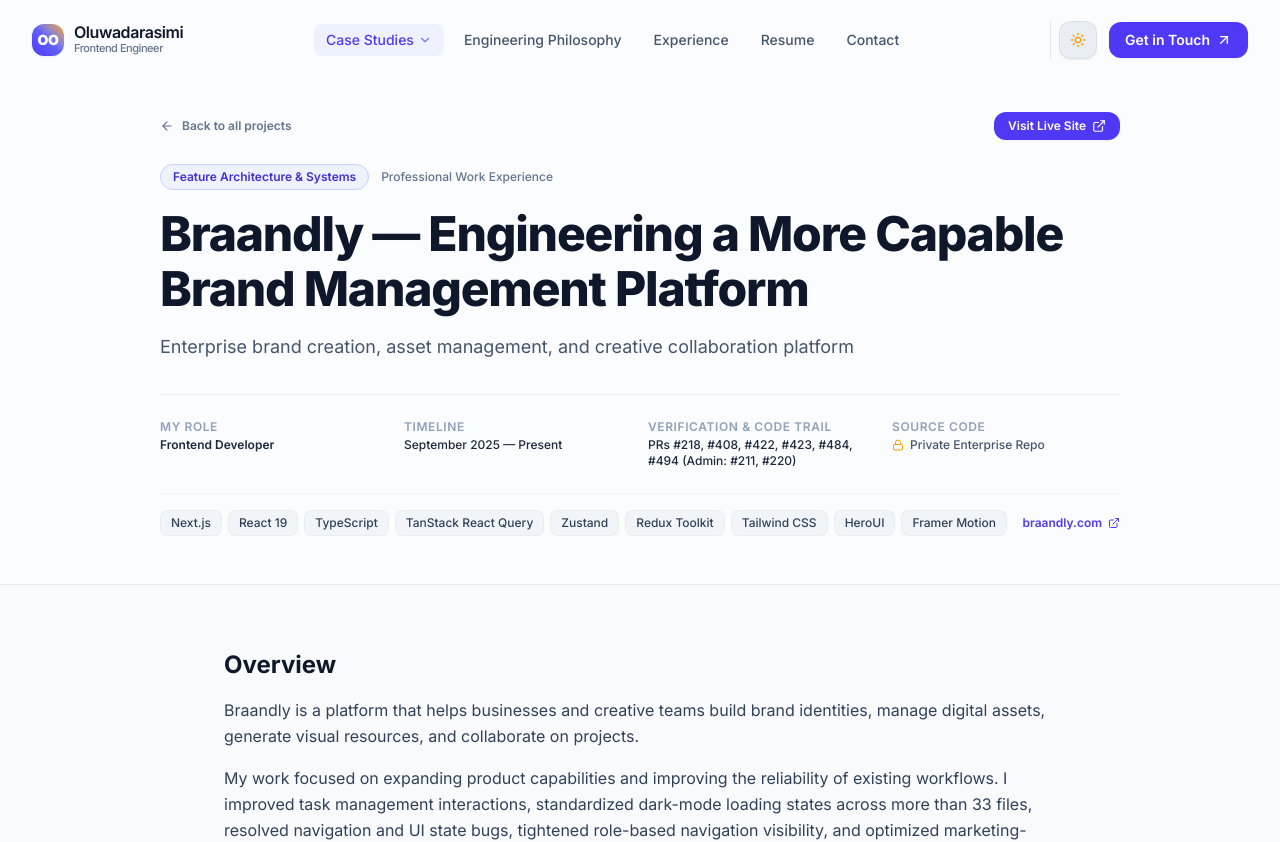
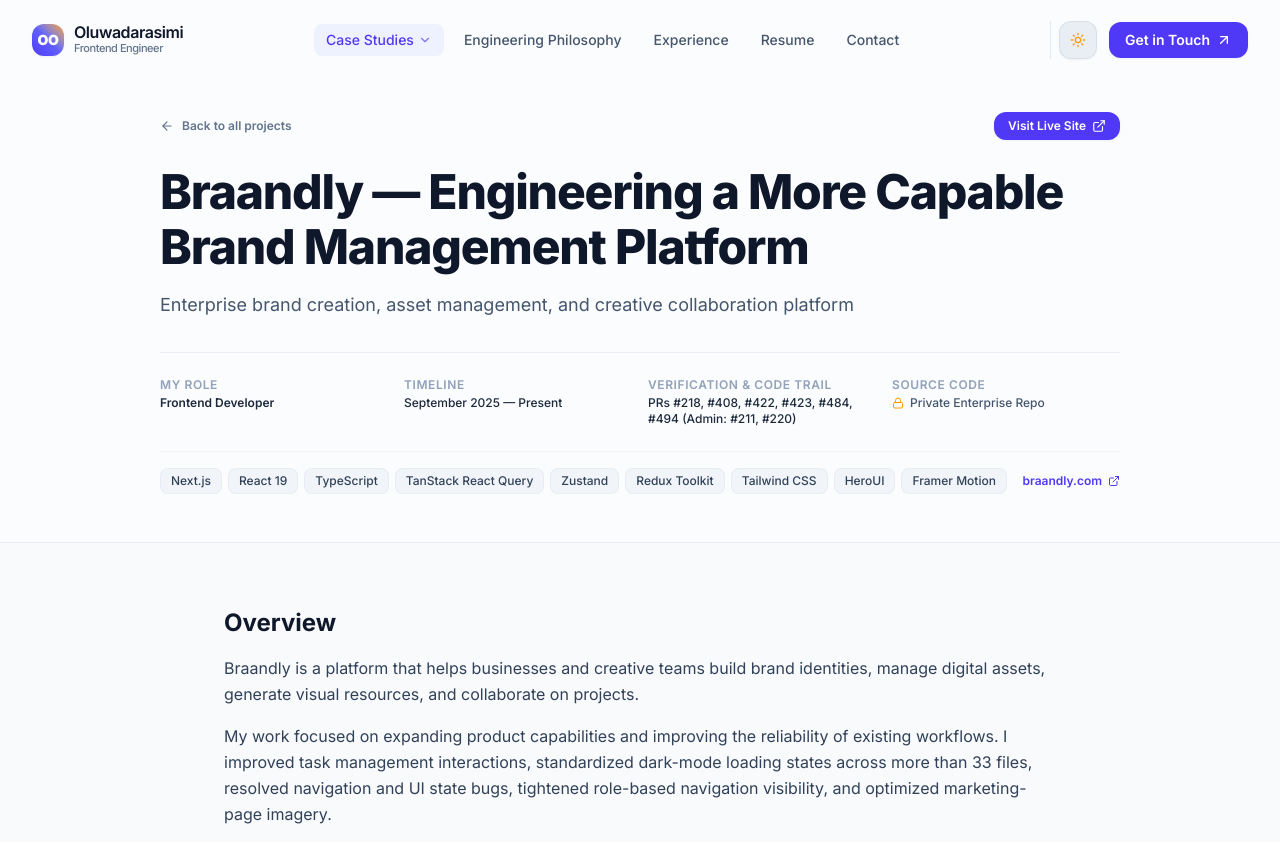
Before and after one commit to Darasimi010/portfolio, a Next.js app: page /work/braandly in a window 1280 px wide. Shown: the top 842 px of the page. Built offline with nearby package versions, Linux system fonts and the light colour scheme.

Commit message:
removed category and status in the casestudy headers

```diff
--- a/components/work/CaseStudyHeader.tsx
+++ b/components/work/CaseStudyHeader.tsx
@@ -51,7 +51,7 @@
         </div>
 
         {/* Category & Status */}
-        <div className="flex flex-wrap items-center gap-3 mb-4">
+        {/* <div className="flex flex-wrap items-center gap-3 mb-4">
           <span
             className={`text-xs font-semibold px-3 py-1 rounded-full border ${categoryColor}`}
           >
@@ -60,7 +60,7 @@
           <span className="text-xs font-medium text-slate-500 dark:text-slate-400">
             Professional Work Experience
           </span>
-        </div>
+        </div> */}
 
         {/* Title */}
         <h1 className="text-3xl sm:text-4xl md:text-5xl font-extrabold tracking-tight text-slate-900 dark:text-white leading-[1.15]">
```
